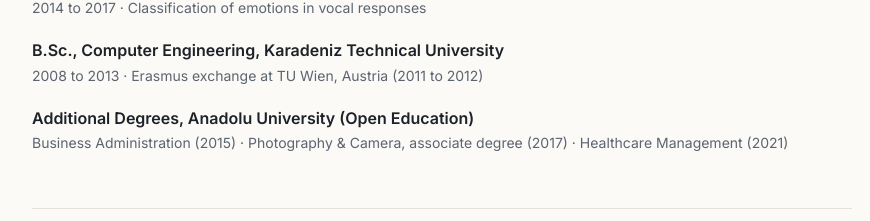
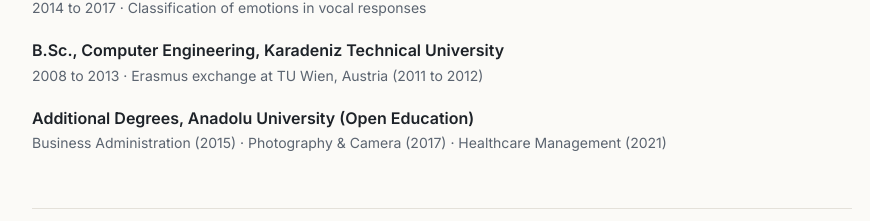
Before and after one commit to ececaglyn/ececaglyn.github.io, a plain HTML site: page index.html in a window 1280 px wide. Shown: the part 1656-1877 px from the top of the page, without its empty margins (198-1068 px from the left). Drawn offline with Linux system fonts and the light colour scheme.

Commit message:
Remove associate degree label from Anadolu entry

```diff
--- a/index.html
+++ b/index.html
@@ -103,7 +103,7 @@ footer{padding:32px 0 48px;color:var(--muted);font-size:13px;border-top:1px soli
 <div class="item"><div class="t">Ph.D., Health Informatics, METU</div><div class="m">2017 to 2025 · Thesis: Brain Network Connectivity of the N-Back Task in Schizophrenia Groups According to M1 Receptor Polymorphism · Advisor: Assoc. Prof. Murat Perit Çakır</div></div>
 <div class="item"><div class="t">M.Sc., Health Informatics, METU</div><div class="m">2014 to 2017 · Classification of emotions in vocal responses</div></div>
 <div class="item"><div class="t">B.Sc., Computer Engineering, Karadeniz Technical University</div><div class="m">2008 to 2013 · Erasmus exchange at TU Wien, Austria (2011 to 2012)</div></div>
-<div class="item"><div class="t">Additional Degrees, Anadolu University (Open Education)</div><div class="m">Business Administration (2015) · Photography &amp; Camera, associate degree (2017) · Healthcare Management (2021)</div></div>
+<div class="item"><div class="t">Additional Degrees, Anadolu University (Open Education)</div><div class="m">Business Administration (2015) · Photography &amp; Camera (2017) · Healthcare Management (2021)</div></div>
 </section>
 
 <section id="publications">
```
